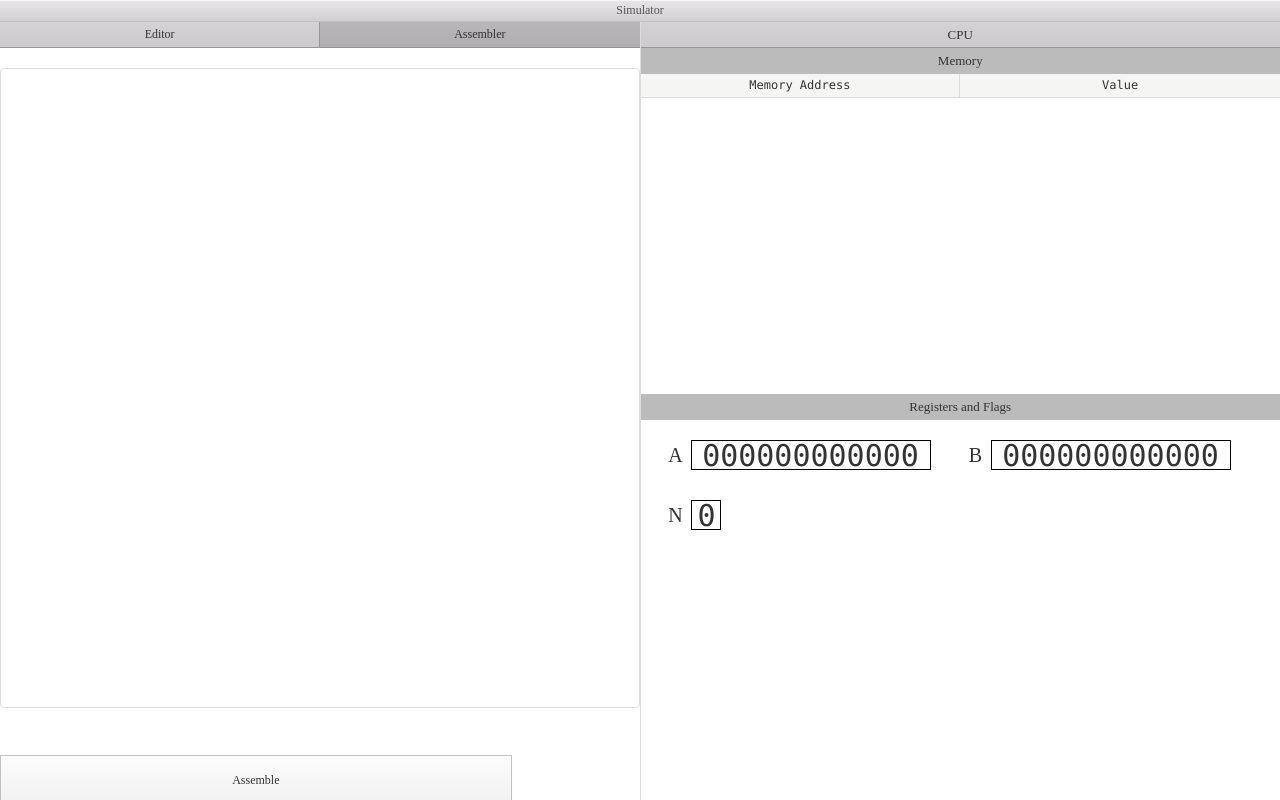
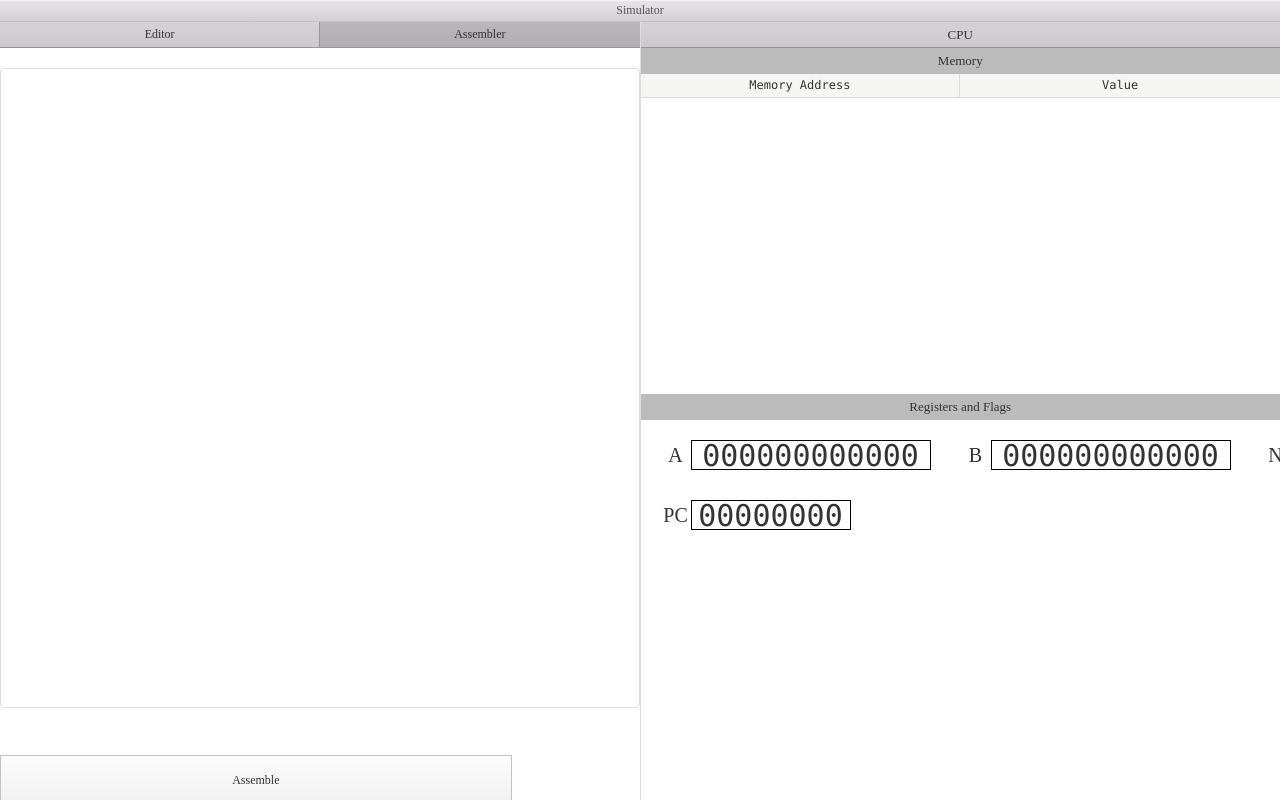
Before and after one commit to V1shvesh/JC62-Simulator, a website with bundled scripts: page index.html in a window 1280 px wide. Built offline with nearby package versions, Linux system fonts and the light colour scheme; files whose address does not match are found by name.

Commit message:
Add Program Counter

```diff
--- a/css/layout.css
+++ b/css/layout.css
@@ -80,7 +80,7 @@
 	display: grid;
 	padding: 20px;
 	grid-template-rows: 30px 30px;
-	grid-template-columns: repeat(19,30px);
+	grid-template-columns: repeat(22,30px);
 	grid-row-gap: 30px;
 }
 .reg-label{
@@ -99,8 +99,18 @@
 	font-size: 20px;
 	text-align: center;
 	line-height: 30px;
-	grid-row-start: 2;
-	grid-column-start: 1;
+	grid-row-start: 1;
+	grid-column-start: 21;
+}
+.pc-label{
+	display: block;
+	width: 30px;
+	height: 30px;
+	vertical-align: middle;
+	font-size: 20px;
+	text-align: center;
+	line-height: 30px;
+	grid-row: 2;
 }
 .reg-data{
 	display: inline-block;
@@ -130,6 +140,22 @@
 	font-size: 30px;
 	line-height: 30px;
 }
+.pc-data{
+	display: inline-block;
+	width: 160px;
+	height: 30px;
+	padding: 0 3px;
+	text-align: center;
+	background-color: white;
+	box-sizing: border-box;
+	border: solid 1px black;
+	font-family: Consolas, Monaco, 'Andale Mono', 'Ubuntu Mono', monospace;
+	font-kerning: none;
+	font-size: 30px;
+	line-height: 30px;
+	grid-row: 2;
+	grid-column-start: 2;
+}
 #reg-A{
 	grid-column-start: 2;
 }
@@ -140,8 +166,8 @@
 	grid-column-start: 12;
 }
 #flag-N{
-	grid-row: 2;
-	grid-column-start: 2;
+	grid-row: 1;
+	grid-column-start: 22;
 }
 tr:nth-child(odd).row-selected{
 	background-color: limegreen;
@@ -152,6 +178,6 @@ tr:nth-child(even).row-selected{
 	color: white;
 }
 .row-selected-hlt{
-	background-color: #a90000!important;
+	background-color: #d00202!important;
 	color: white;
 }
--- a/index.html
+++ b/index.html
@@ -96,6 +96,8 @@
               <span id="reg-B" class="reg-data">000000000000</span>
               <span id="flag-N-label" class="flag-label">N</span>
               <span id="flag-N" class="flag-data">0</span>
+              <span class="pc-label">PC</span>
+              <span class="pc-data">00000000</span>
             </div>
           </div>
         </div>
--- a/js/code.js
+++ b/js/code.js
@@ -42,12 +42,14 @@ let showData = (data) => {
 			$('.memory.table tbody').append(row)
 		}
 	})
-	let A = data.A.toString(2).toUpperCase()
-	let B = data.B.toString(2).toUpperCase()
+	let A = data.A.toString(2)
+	let B = data.B.toString(2)
 	let N = data.N?"1":"0"
+	let PC = data.pc.toString(2)
 	$('#reg-A').text(("00000000000"+A).slice(-12))
 	$('#reg-B').text(("00000000000"+B).slice(-12))
 	$('#flag-N').text(N)
+	$('.pc-data').text(("0000000"+PC).slice(-8))
 	return data
 }
 
@@ -265,9 +267,8 @@ let step = (data) =>{
 	return data
 }
 
-let stop = (data) => {
+let stop = () => {
 	$('.instruction.table tr').removeClass("row-selected row-selected-hlt")
-	return data
 }
 
 $('document').ready(()=>{
@@ -322,7 +323,8 @@ $('document').ready(()=>{
 	})
 	$('#btn-stop').click((e) => {
 		console.log(backup_data)
-		stop(backup_data)
+		stop()
 		cpu_data = JSON.parse(JSON.stringify(backup_data))
+		showData(cpu_data)
 	})
 })
```
